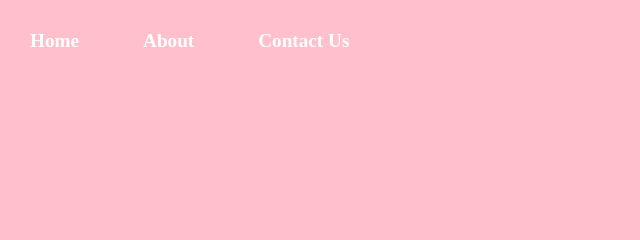
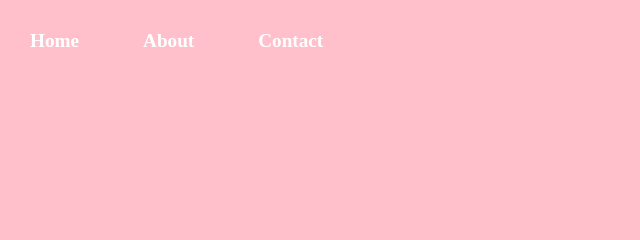
Before and after one commit to Bettscy/prodigy-infotech-task-1, a plain HTML site: page index.html in a window 1280 px wide. Shown: the top 240 px of the page, 0-640 px from the left. Drawn offline with Linux system fonts and the light colour scheme.

Commit message:
index.html

```diff
--- a/index.html
+++ b/index.html
@@ -13,7 +13,7 @@
             <ul>
                 <li>Home</li>
                 <li>About</li>
-                <li>Contact Us</li>
+                <li>Contact</li>
             </ul>
         </div>
     </div>
```
